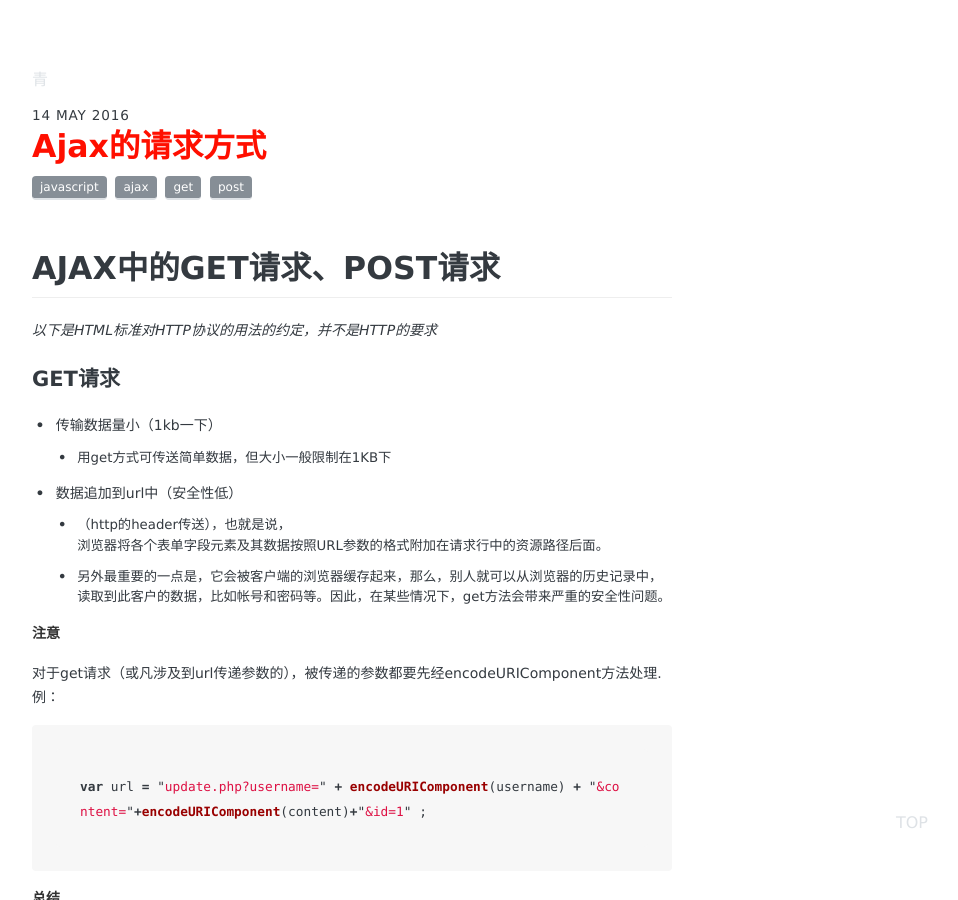
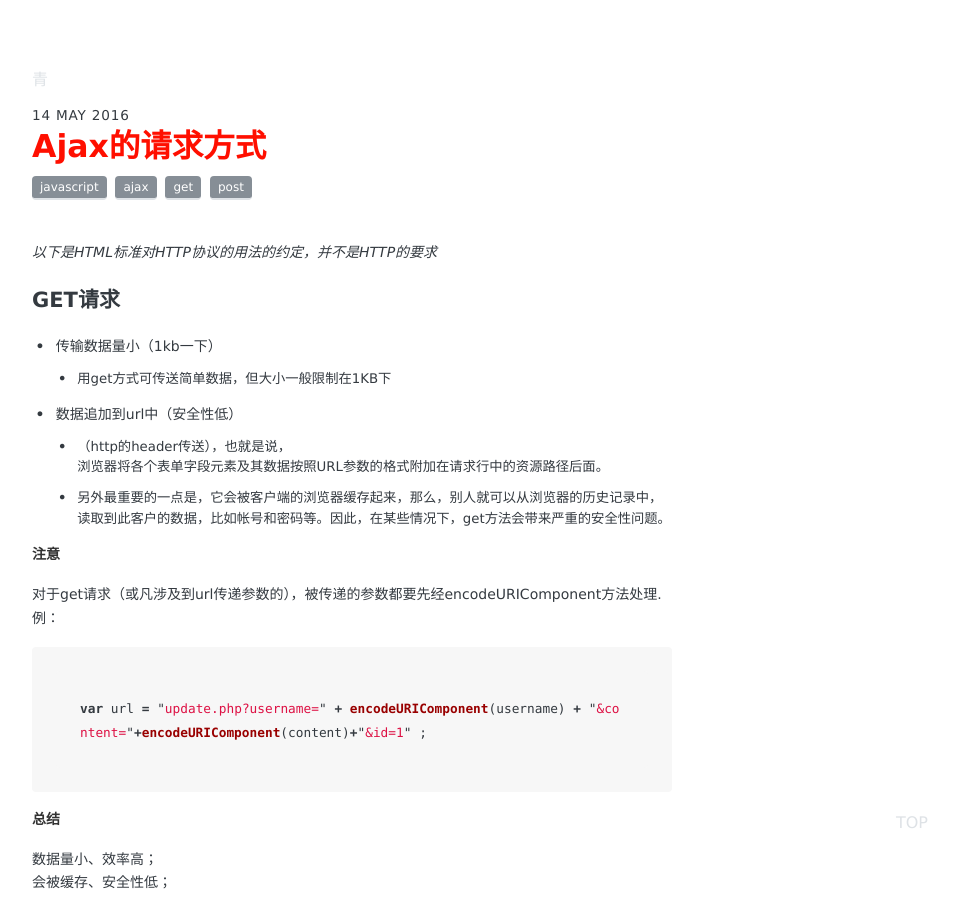
Before and after one commit to varcyan/varcyan.github.io, a Jekyll site: the page built from _posts/2016-05-14-AJAX中的GET请求、POST请求.md, in a window 1280 px wide and 900 px high. Shown: the whole window, without its empty margins (288-1246 px from the left). Built offline with Jekyll 4.4.1, drawn with Linux system fonts in a browser that asks for light colours; some web fonts are replaced.

Commit message:
Ajax请求方式对比

```diff
--- a/_posts/2016-05-14-AJAX中的GET请求、POST请求.md
+++ b/_posts/2016-05-14-AJAX中的GET请求、POST请求.md
@@ -7,8 +7,6 @@ tags: [JavaScript, AJAX, GET, POST]
 comments: true
 share: true
 ---
-
-# AJAX中的GET请求、POST请求
 
 *以下是HTML标准对HTTP协议的用法的约定，并不是HTTP的要求*
 
```
